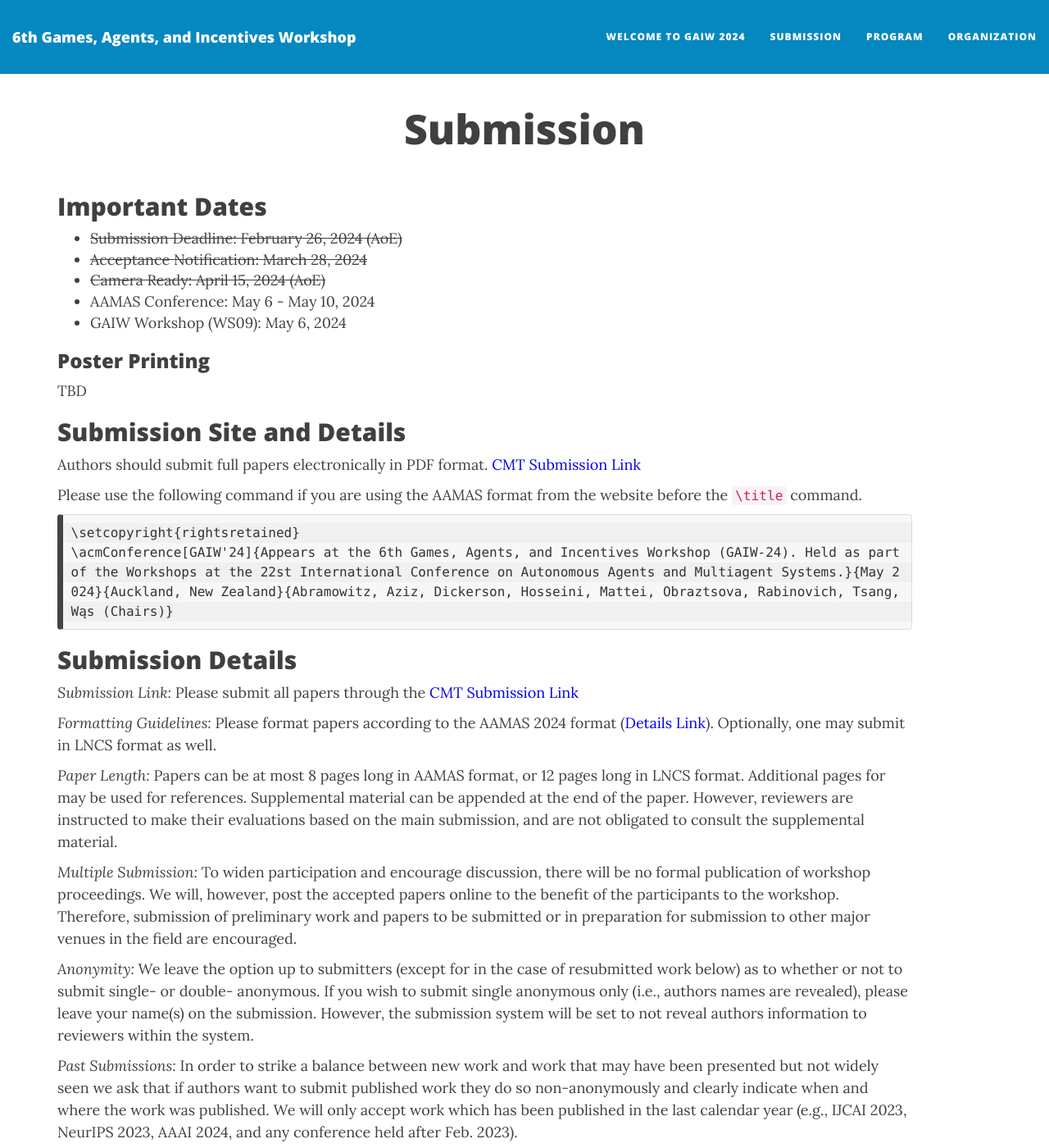
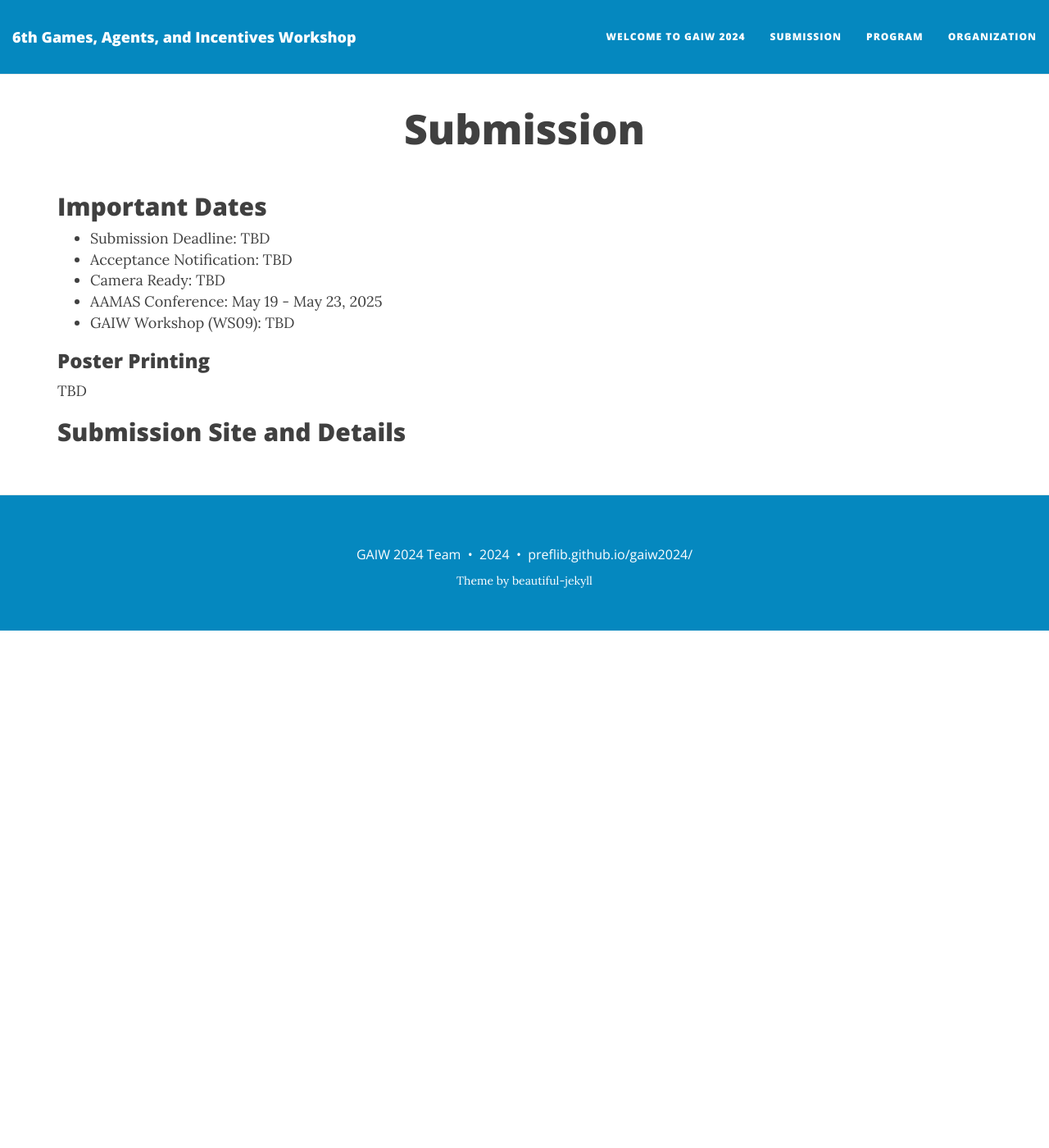
Before and after one commit to PrefLib/gaiw2025, a Jekyll site: the page built from submission.md, in a window 1280 px wide and 1400 px high. Shown: the whole window at 82% size. Built offline with Jekyll 4.4.1, drawn with Linux system fonts in a browser that asks for light colours; nearby versions of some CDN libraries.

Commit message:
Update submission.md

```diff
--- a/submission.md
+++ b/submission.md
@@ -5,11 +5,11 @@ published: true
 ---
 
 ## Important Dates
-* ~~Submission Deadline: February 26, 2024 (AoE)~~
-* ~~Acceptance Notification: March 28, 2024~~
-* ~~Camera Ready: April 15, 2024 (AoE)~~
-* AAMAS Conference: May 6 - May 10, 2024
-* GAIW Workshop (WS09): May 6, 2024
+* Submission Deadline: TBD
+* Acceptance Notification: TBD
+* Camera Ready: TBD
+* AAMAS Conference: May 19 - May 23, 2025
+* GAIW Workshop (WS09): TBD
 
 
 <!--
@@ -23,6 +23,7 @@ published: true
 TBD
 
 ## Submission Site and Details
+<!--
 Authors should submit full papers electronically in PDF format. [CMT Submission Link](https://cmt3.research.microsoft.com/GAIW2024)
 
 Please use the following command if you are using the AAMAS format from the website before the `\title` command.
@@ -44,3 +45,4 @@ Please use the following command if you are using the AAMAS format from the webs
 *Anonymity:* We leave the option up to submitters (except for in the case of resubmitted work below) as to whether or not to submit single- or double- anonymous. If you wish to submit single anonymous only (i.e., authors names are revealed), please leave your name(s) on the submission. However, the submission system will be set to not reveal authors information to reviewers within the system.
 
 *Past Submissions:* In order to strike a balance between new work and work that may have been presented but not widely seen we ask that if authors want to submit published work they do so non-anonymously and clearly indicate when and where the work was published. We will only accept work which has been published in the last calendar year (e.g., IJCAI 2023, NeurIPS 2023, AAAI 2024, and any conference held after Feb. 2023).
+-->
```
